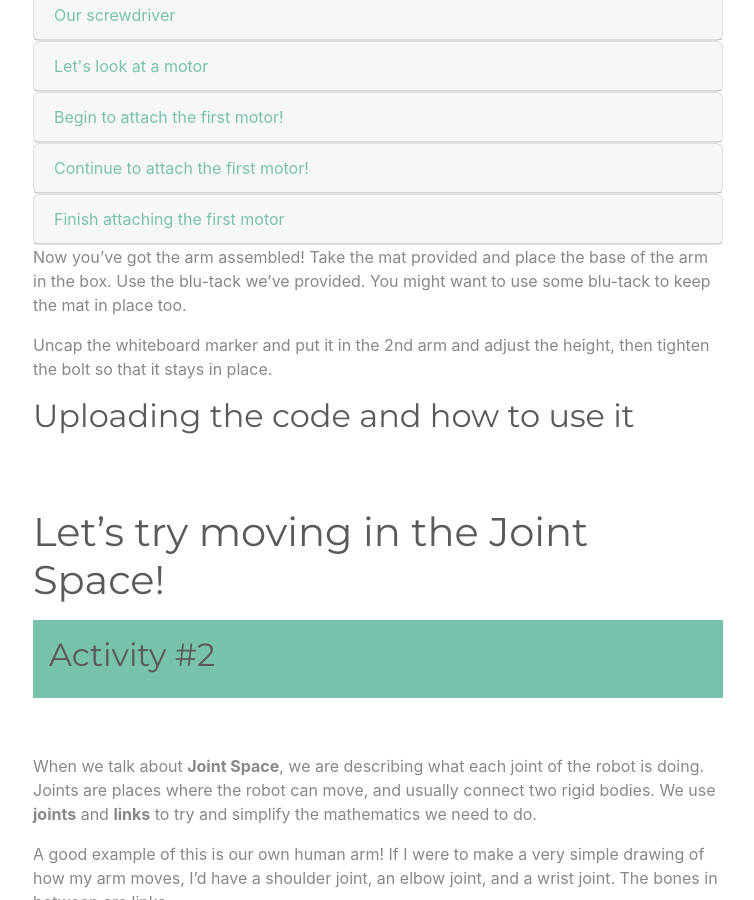
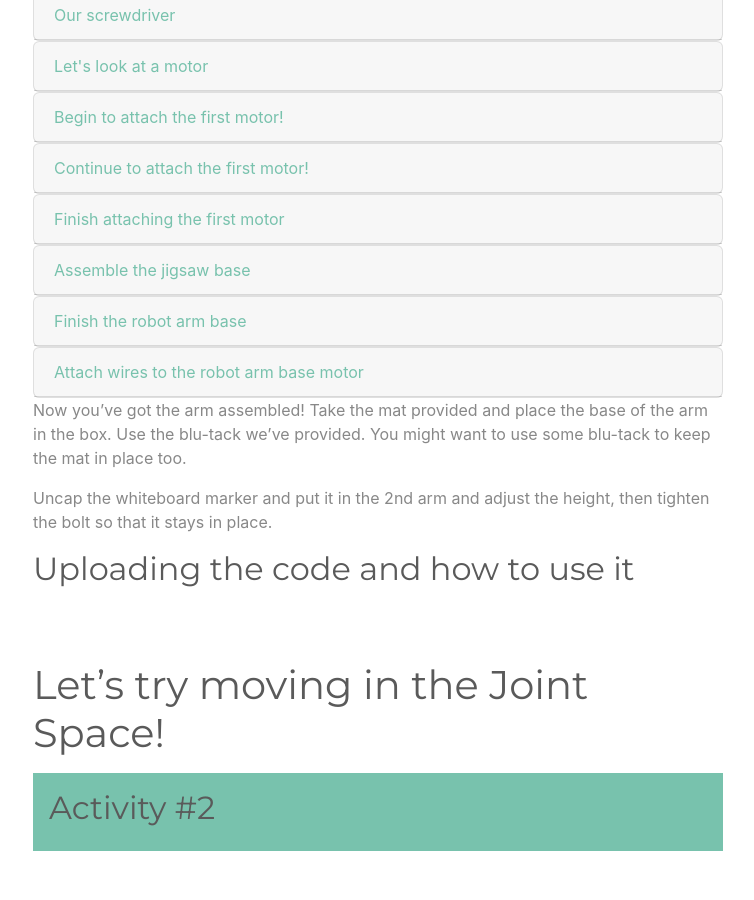
Before and after one commit to samhohcm/Robot-Kinematics-Remote-Worksheet-1, a Jekyll site: the page built from index.md, in a window 1280 px wide and 900 px high, scrolled down 5542 px. Shown: the whole window, without its empty margins (262-1016 px from the left). Built offline with Jekyll 4.4.1, drawn with Linux system fonts in a browser that asks for light colours.

Commit message:
Update index.md

```diff
--- a/index.md
+++ b/index.md
@@ -175,7 +175,7 @@ First, we need to build our robot arm. You should have the following items:
 
         <a href="./images/assembly1/img3_compressed_annotated.jpg"><img src="./images/assembly1/img3_compressed_annotated.jpg" class="img-fluid" alt="assemblyImage" loading="lazy">
         </a>
-
+        <br>
         <img src="./images/assembly1/img1_compressed.jpg" class="img-fluid" alt="assemblyImage" loading="lazy">
 
 
@@ -234,7 +234,7 @@ First, we need to build our robot arm. You should have the following items:
       <div class="card-body">
         Take the second bearing and put it into the green 'bearing holder' just like in the picture, it should fit in snugly!
 
-        <img src="images/assembly1/img6_compressed.jpg" class="img-fluid" alt="assemblyImage" loading="lazy">
+        <img src="images/assembly1/img6_compressed.jpg" class="img-fluid" alt="assemblyImage">
 
       </div>
     </div>
@@ -251,8 +251,8 @@ First, we need to build our robot arm. You should have the following items:
         Let's take a look at the screwdriver. Take the caps off both ends, you should find different sizes of screwdriver tip. If you give each end a pull you will see that you have four possible sizes of tip. Make sure to select the correct size in this activity. You'll know you've got the right size if it fits snugly into the screw!
 
         <img src="images/assembly1/img10_compressed.jpg" class="img-fluid" alt="assemblyImage" loading="lazy">
-
-        <img src="images/assembly1/img9_compressed.jpg" class="img-fluid" alt="assemblyImage" loading="lazy">
+        <br>
+        <img src="images/assembly1/img9_compressed.jpg" class="img-fluid" alt="assemblyImage">
 
       </div>
     </div>
@@ -268,7 +268,7 @@ First, we need to build our robot arm. You should have the following items:
       <div class="card-body">
         Take one of the motors out of its bag and place it next to the bearing holder.  Have a look at it in your hand. You should be able to identify some electrical wires and a connector, as well as the shaft. The shaft is the part which turns and makes things move. How many wires does it have coming out of it?
 
-        <img src="images/assembly1/img7_compressed.jpg" class="img-fluid" alt="assemblyImage" loading="lazy">
+        <img src="images/assembly1/img7_compressed.jpg" class="img-fluid" alt="assemblyImage">
 
       </div>
     </div>
@@ -284,7 +284,7 @@ First, we need to build our robot arm. You should have the following items:
       <div class="card-body">
         Take the motor. We're going to attach it to the green bearing holder we just put the bearing inside of. Take a single M3 nut out of the 'assembly parts' bag and place it in one of the hexaganol shaped holes in the bearing holder.
 
-        <img src="images/assembly1/img8_compressed_annotated.jpg" class="img-fluid" alt="assemblyImage" loading="lazy">
+        <img src="images/assembly1/img8_compressed_annotated.jpg" class="img-fluid" alt="assemblyImage">
 
       </div>
     </div>
@@ -317,6 +317,56 @@ First, we need to build our robot arm. You should have the following items:
         Repeat this for the second hole between the green bearing holder and the motor. Take another nut, insert it into the hexaganol shaped hole, and then use a screw to tighten the two parts together.
 
         <img src="images/assembly1/img15_compressed.jpg" class="img-fluid" alt="assemblyImage">
+
+      </div>
+    </div>
+  </div>
+
+  <div class="card">
+    <div class="card-header">
+      <a class="collapsed card-link" data-toggle="collapse" href="#collapseTen">
+        Assemble the jigsaw base
+      </a>
+    </div>
+    <div id="collapseTen" class="collapse" data-parent="#accordion">
+      <div class="card-body">
+        The mat for the robot arm is cut into 4 plastic jigsaw pieces. Take the 4 pieces of the jigsaw and assemble them. There is a Green (robot arm base) attached to one of the pieces, this is the lower left hand corner.  Look carefully at the pieces to line up the Y and X axis correctly. The Y axis should be pointing upwards and the X axis should be horizontal. If the lines are a bit hard to see then just take the whiteboard marker and draw over them, then wipe them with a paper tissue or a piece of kitchen towel.
+
+        <img src="images/assembly1/img16_compressed.jpg" class="img-fluid" alt="assemblyImage">
+
+      </div>
+    </div>
+  </div>
+
+  <div class="card">
+    <div class="card-header">
+      <a class="collapsed card-link" data-toggle="collapse" href="#collapseEleven">
+        Finish the robot arm base
+      </a>
+    </div>
+    <div id="collapseEleven" class="collapse" data-parent="#accordion">
+      <div class="card-body">
+        Clip the motor into the robot arm base. Make sure the wires of the motor are pointing towards you. You will have to gently bend the side of the base so that it snaps in! Well done! You have finished the installation of our base motor! :)
+
+        <img src="images/assembly1/img17_compressed.jpg" class="img-fluid" alt="assemblyImage">
+        <br>
+        <img src="images/assembly1/img19_compressed.jpg" class="img-fluid" alt="assemblyImage">
+
+      </div>
+    </div>
+  </div>
+
+  <div class="card">
+    <div class="card-header">
+      <a class="collapsed card-link" data-toggle="collapse" href="#collapseTwelve">
+        Attach wires to the robot arm base motor
+      </a>
+    </div>
+    <div id="collapseTwelve" class="collapse" data-parent="#accordion">
+      <div class="card-body">
+        Take the jumper wires with the colors brown, red, orange, yellow. Take the small screwdriver and gently screw these into the motor connector. The don't need to be screwed hard, just gently so that if you give them a little tug they can't pull out. They should  be connected so that for the Jumper (J) and the Motor (M) wires that: Yellow (J) matches Black (M). Orange (J) matches Yellow (M). Red (J) matches White (M). And Brown (J) matches Red (M). Remember righty tighty, lefty loosy!
+
+        <img src="images/assembly1/img20_compressed.jpg" class="img-fluid" alt="assemblyImage">
 
       </div>
     </div>
```
